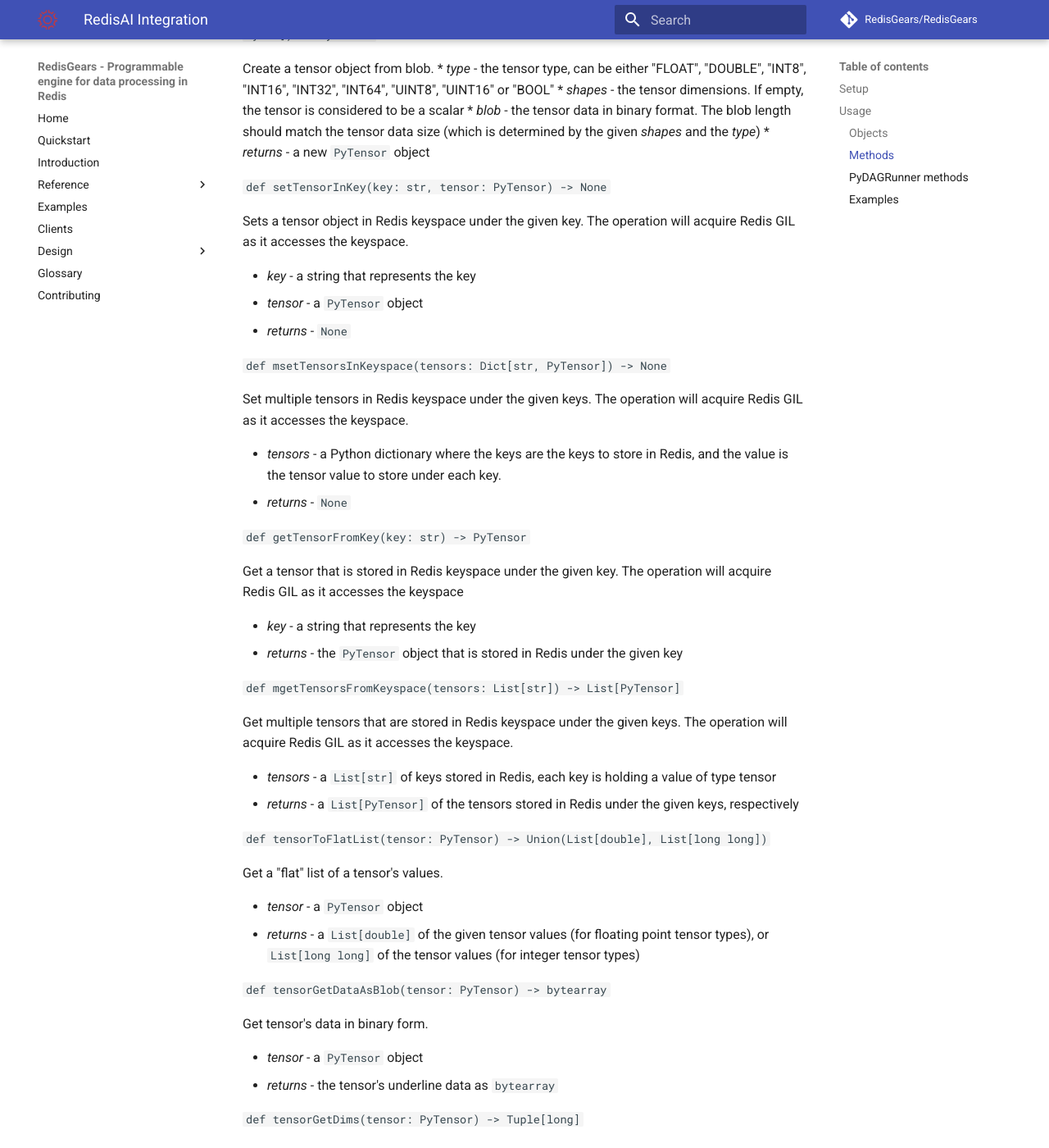
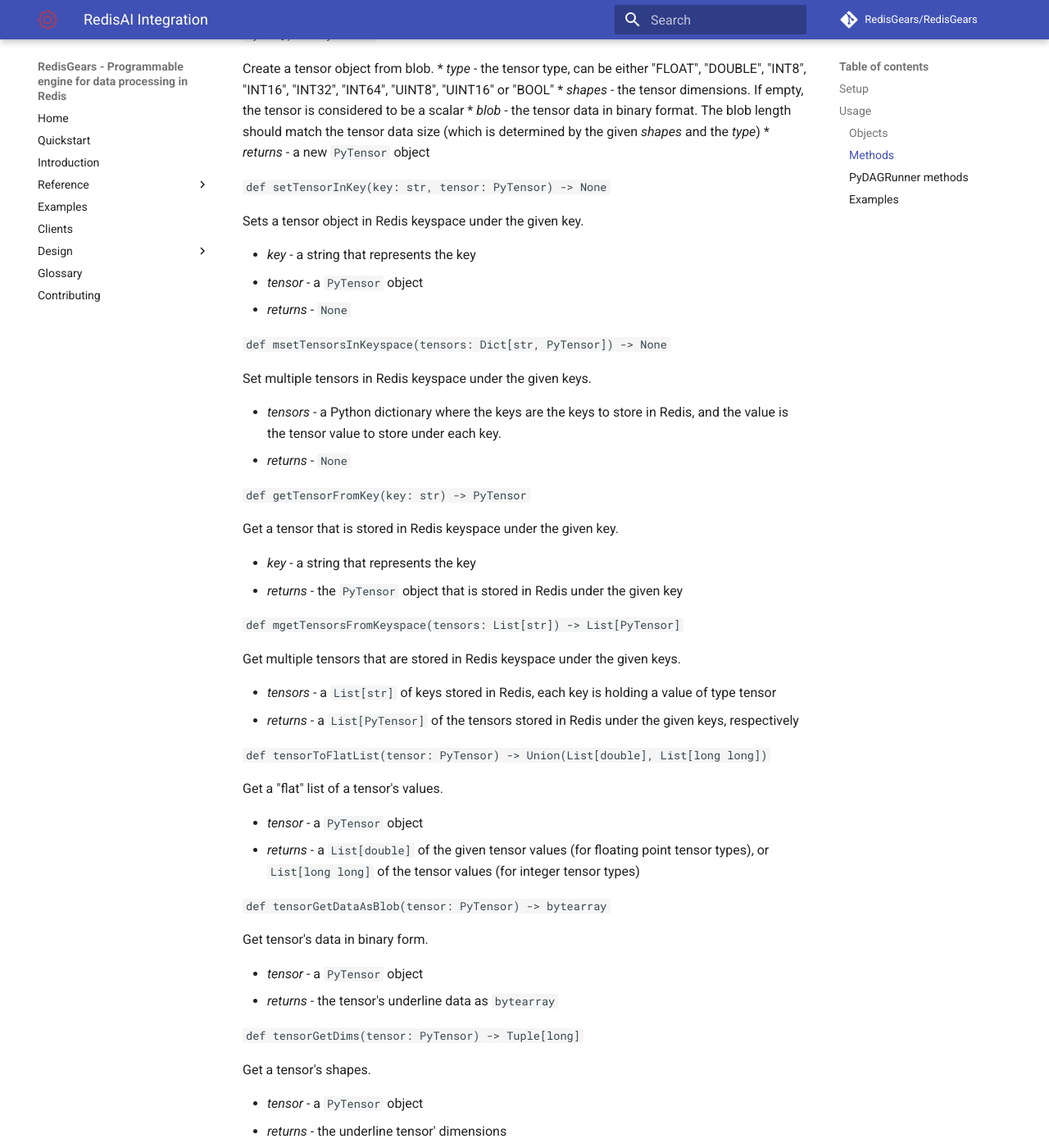
Before and after one commit to RedisGears/RedisGears, an MkDocs documentation site: the page built from docs/redisai.md, in a window 1280 px wide and 1400 px high, scrolled down 1512 px. Shown: the whole window at 82% size. Built offline with MkDocs 1.6.1 and Material for MkDocs 9.7.7, drawn with Linux system fonts in a browser that asks for light colours; comment, search, counter and statistics services are not loaded.

Commit message:
Remove the remarks about redis GIL

```diff
--- a/docs/redisai.md
+++ b/docs/redisai.md
@@ -53,7 +53,7 @@ Create a tensor object from blob.
 
 `def setTensorInKey(key: str, tensor: PyTensor) -> None`
 
-Sets a tensor object in Redis keyspace under the given key. The operation will acquire Redis GIL as it accesses the keyspace.
+Sets a tensor object in Redis keyspace under the given key.
 
 * _key_ - a string that represents the key
 * _tensor_ - a `PyTensor` object
@@ -61,21 +61,21 @@ Sets a tensor object in Redis keyspace under the given key. The operation will a
 
 `def msetTensorsInKeyspace(tensors: Dict[str, PyTensor]) -> None`
 
-Set multiple tensors in Redis keyspace under the given keys. The operation will acquire Redis GIL as it accesses the keyspace.
+Set multiple tensors in Redis keyspace under the given keys.
 
 * _tensors_ - a Python dictionary where the keys are the keys to store in Redis, and the value is the tensor value to store under each key.
 * _returns_ - `#!python None`
 
 `def getTensorFromKey(key: str) -> PyTensor`
 
-Get a tensor that is stored in Redis keyspace under the given key. The operation will acquire Redis GIL as it accesses the keyspace
+Get a tensor that is stored in Redis keyspace under the given key.
 
 * _key_ - a string that represents the key
 * _returns_ - the `PyTensor` object that is stored in Redis under the given key
 
 `def mgetTensorsFromKeyspace(tensors: List[str]) -> List[PyTensor]`
 
-Get multiple tensors that are stored in Redis keyspace under the given keys. The operation will acquire Redis GIL as it accesses the keyspace.
+Get multiple tensors that are stored in Redis keyspace under the given keys.
 
 * _tensors_ - a `List[str]` of keys stored in Redis, each key is holding a value of type tensor
 * _returns_ - a `List[PyTensor]` of the tensors stored in Redis under the given keys, respectively
```
